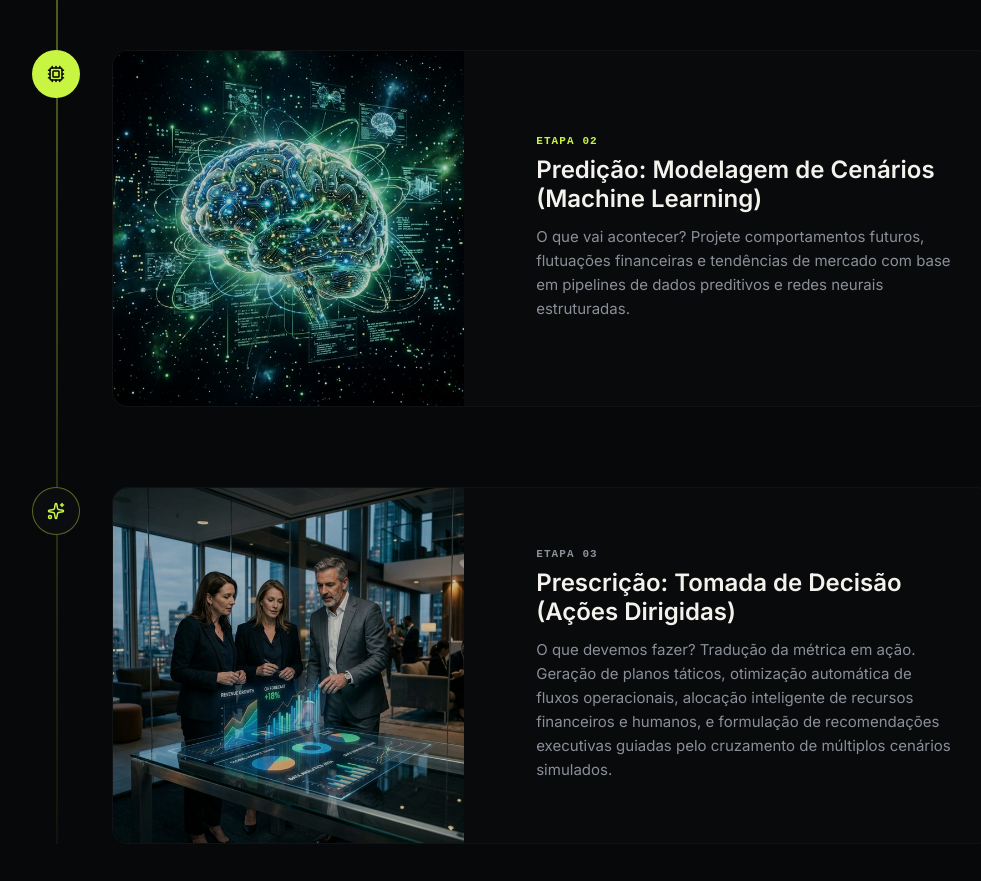
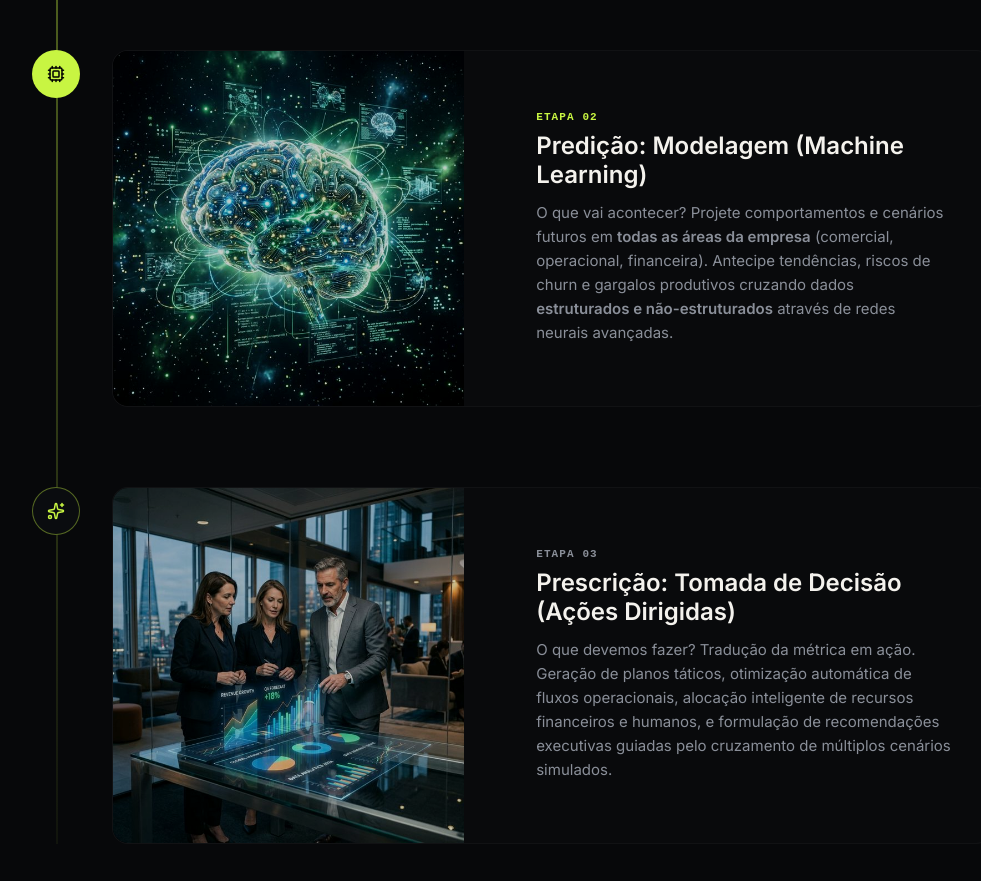
Before and after one commit to Renatoassis86/gestaocontratos, a Next.js app: page / in a window 1280 px wide. Shown: the part 4100-4981 px from the top of the page, without its empty margins (128-1109 px from the left). Built offline with nearby package versions, Linux system fonts and the light colour scheme.

Commit message:
feat: updated Pipeline Stage 2 prediction text to highlight structured/unstructured variables cross-company Node triggers framing

```diff
--- a/src/app/page.tsx
+++ b/src/app/page.tsx
@@ -315,8 +315,8 @@ export default function Home() {
               </div>
               <div className={styles.streamText}>
                 <span className={styles.streamLabel} style={{ color: '#C8F542' }}>ETAPA 02</span>
-                <h3>Predição: Modelagem de Cenários (Machine Learning)</h3>
-                <p>O que vai acontecer? Projete comportamentos futuros, flutuações financeiras e tendências de mercado com base em pipelines de dados preditivos e redes neurais estruturadas.</p>
+                <h3>Predição: Modelagem (Machine Learning)</h3>
+                <p>O que vai acontecer? Projete comportamentos e cenários futuros em <strong>todas as áreas da empresa</strong> (comercial, operacional, financeira). Antecipe tendências, riscos de churn e gargalos produtivos cruzando dados <strong>estruturados e não-estruturados</strong> através de redes neurais avançadas.</p>
               </div>
             </div>
           </div>
```
